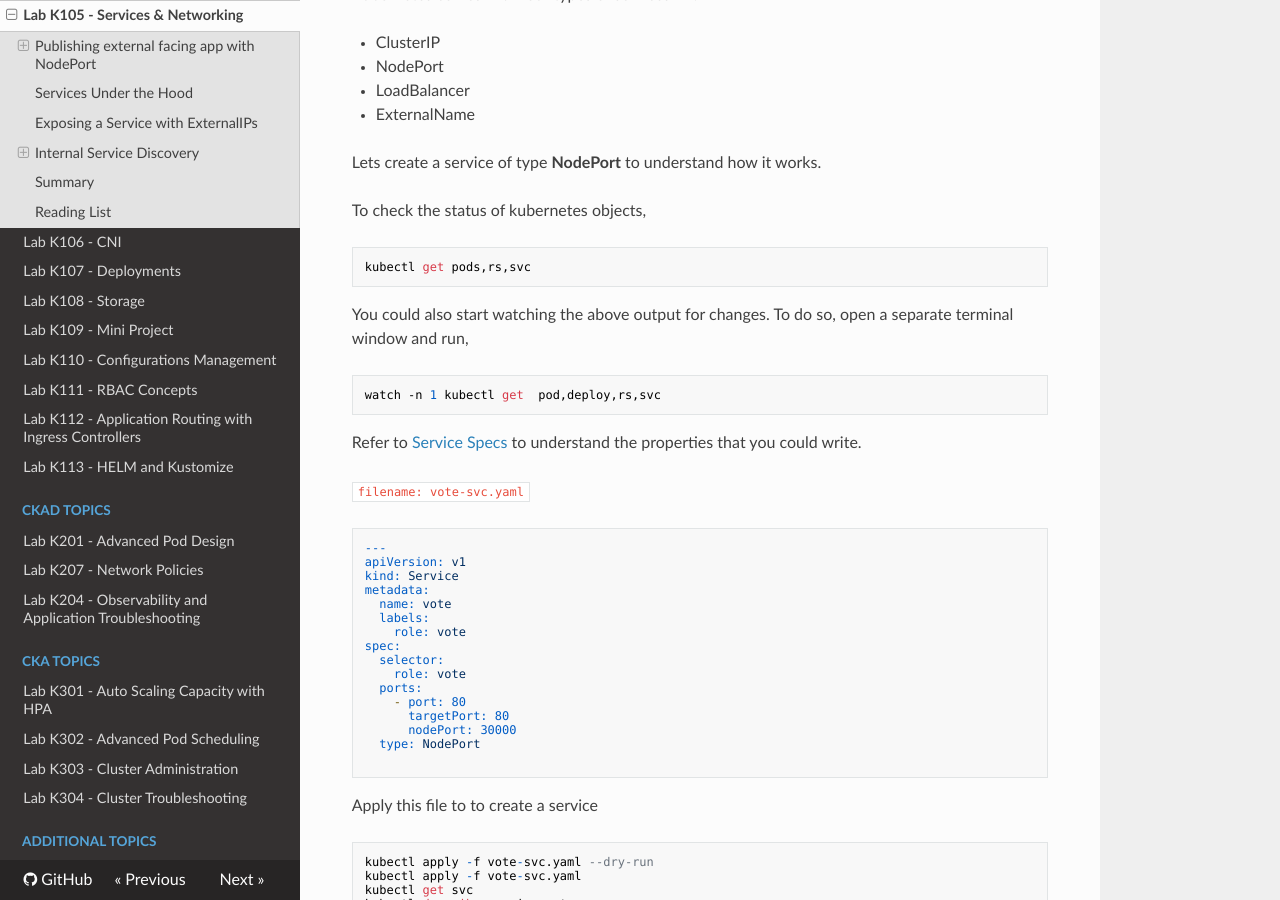
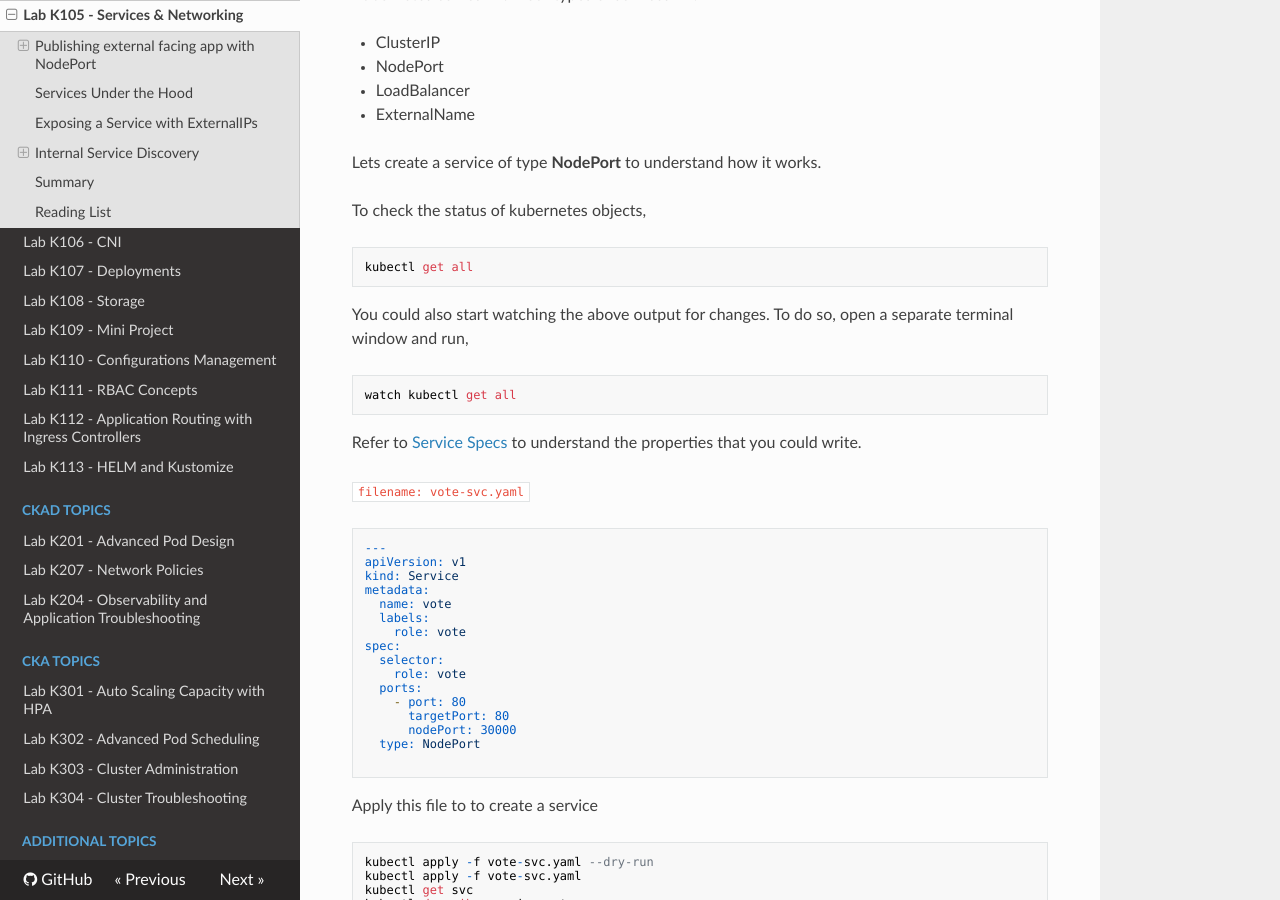
Before and after one commit to schoolofdevops/kubernetes-labguide, an MkDocs documentation site: the page built from chapters/kubernetes-service-networking.md, in a window 1280 px wide and 900 px high, scrolled down 1259 px. Built offline with MkDocs 1.6.1, drawn with Linux system fonts in a browser that asks for light colours; nearby versions of some CDN libraries; old or Windows-style settings are respelled for this version of MkDocs.

Commit message:
updated service networking

````diff
--- a/chapters/kubernetes-service-networking.md
+++ b/chapters/kubernetes-service-networking.md
@@ -25,13 +25,13 @@ Lets create a  service of type **NodePort** to understand how it works.
 To check the status of kubernetes objects,
 
 ```
-kubectl get pods,rs,svc
+kubectl get all
 ```
 
 You could also start watching the above output for changes. To do so, open a separate terminal window and run,
 
 ```
-watch -n 1 kubectl get  pod,deploy,rs,svc
+watch kubectl get all
 ```
 
 
````
